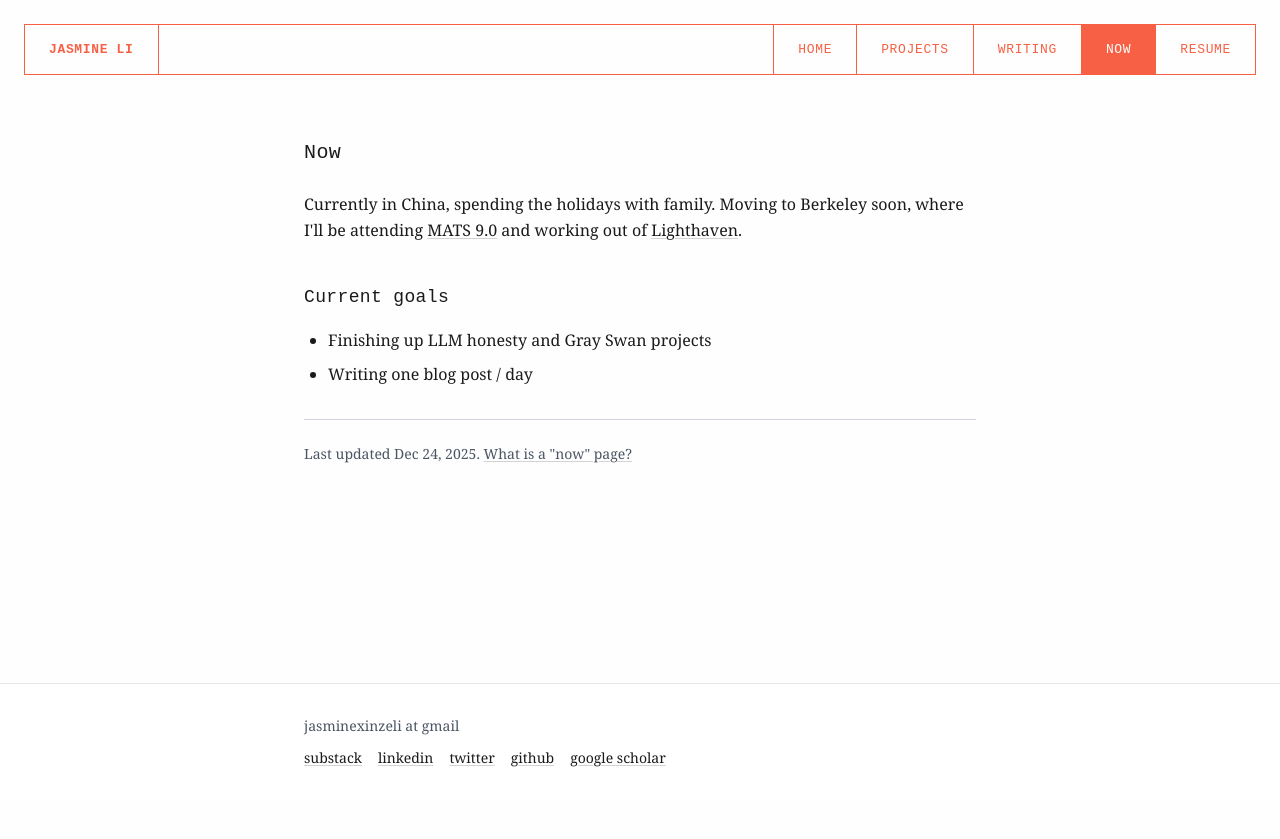
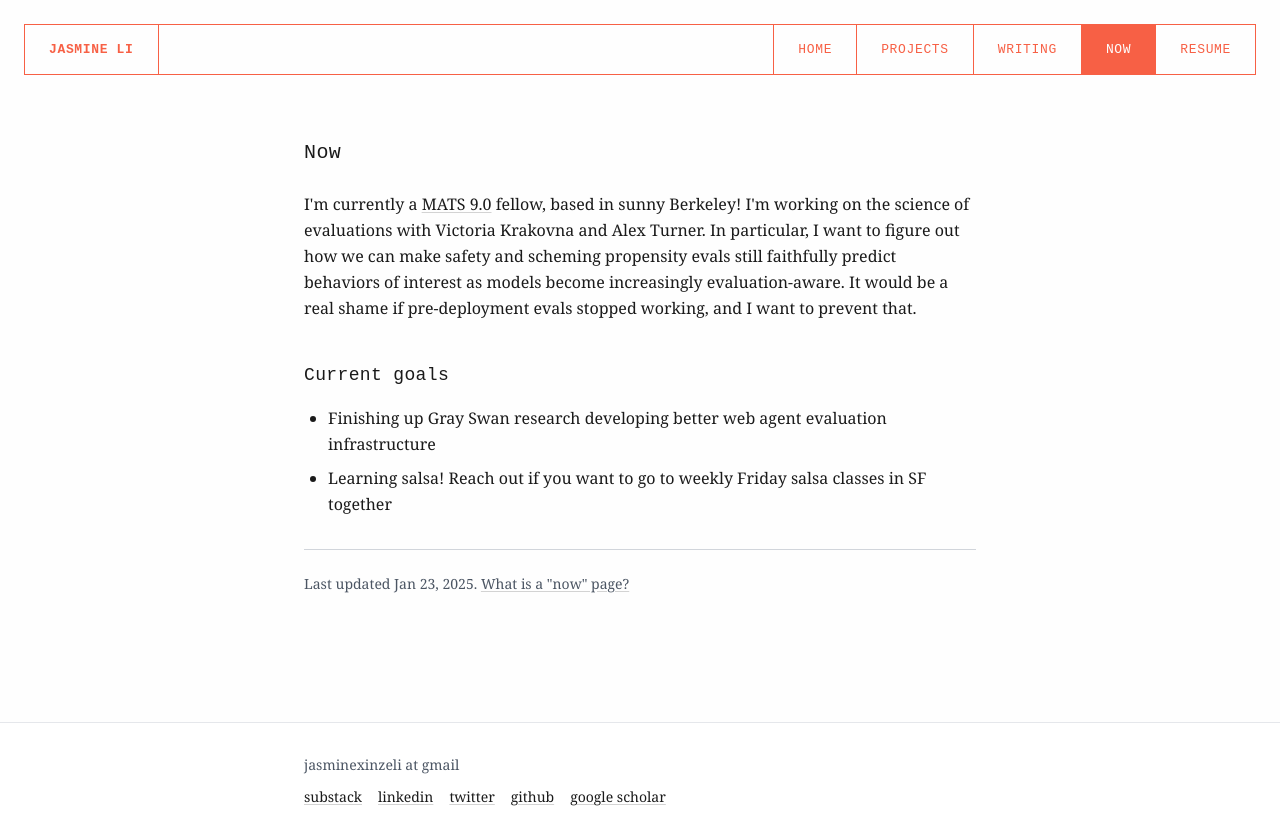
Before and after one commit to jasmineee-li/personal-site, a Next.js app: page /now in a window 1280 px wide. Before the commit the page ends 800 px from the top, so only its background shows below. Built offline with nearby package versions, Linux system fonts and the light colour scheme.

Commit message:
update now page

```diff
--- a/src/app/now/page.tsx
+++ b/src/app/now/page.tsx
@@ -4,8 +4,7 @@ export default function Now() {
       <h1 className="text-xl font-medium mb-6 accent-font">Now</h1>
 
       <p className="mb-4 text-base leading-relaxed">
-        Currently in China, spending the holidays with family. Moving to
-        Berkeley soon, where I&apos;ll be attending{" "}
+        I&apos;m currently a {" "}
         <a
           className="hyperlink"
           href="https://www.matsprogram.org/"
@@ -14,29 +13,20 @@ export default function Now() {
         >
           MATS 9.0
         </a>{" "}
-        and working out of{" "}
-        <a
-          className="hyperlink"
-          href="https://www.lighthaven.space/"
-          target="_blank"
-          rel="noopener noreferrer"
-        >
-          Lighthaven
-        </a>
-        .
+        fellow, based in sunny Berkeley! I&apos;m working on the science of evaluations with Victoria Krakovna and Alex Turner. In particular, I want to figure out how we can make safety and scheming propensity evals still faithfully predict behaviors of interest as models become increasingly evaluation-aware. It would be a real shame if pre-deployment evals stopped working, and I want to prevent that.
       </p>
 
       <h2 className="text-lg font-medium mt-10 mb-4 accent-font">
         Current goals
       </h2>
       <ul className="list-disc pl-6 space-y-2 mb-6 text-base leading-relaxed">
-        <li>Finishing up LLM honesty and Gray Swan projects</li>
-        <li>Writing one blog post / day</li>
+        <li>Finishing up Gray Swan research developing better web agent evaluation infrastructure</li>
+        <li>Learning salsa! Reach out if you want to go to weekly Friday salsa classes in SF together</li>
       </ul>
 
       <div className="mt-8 pt-6 border-t border-gray-300">
         <p className="text-sm text-gray-600">
-          Last updated Dec 24, 2025.{" "}
+          Last updated Jan 23, 2025.{" "}
           <a
             href="https://nownownow.com/about"
             className="hyperlink"
```
